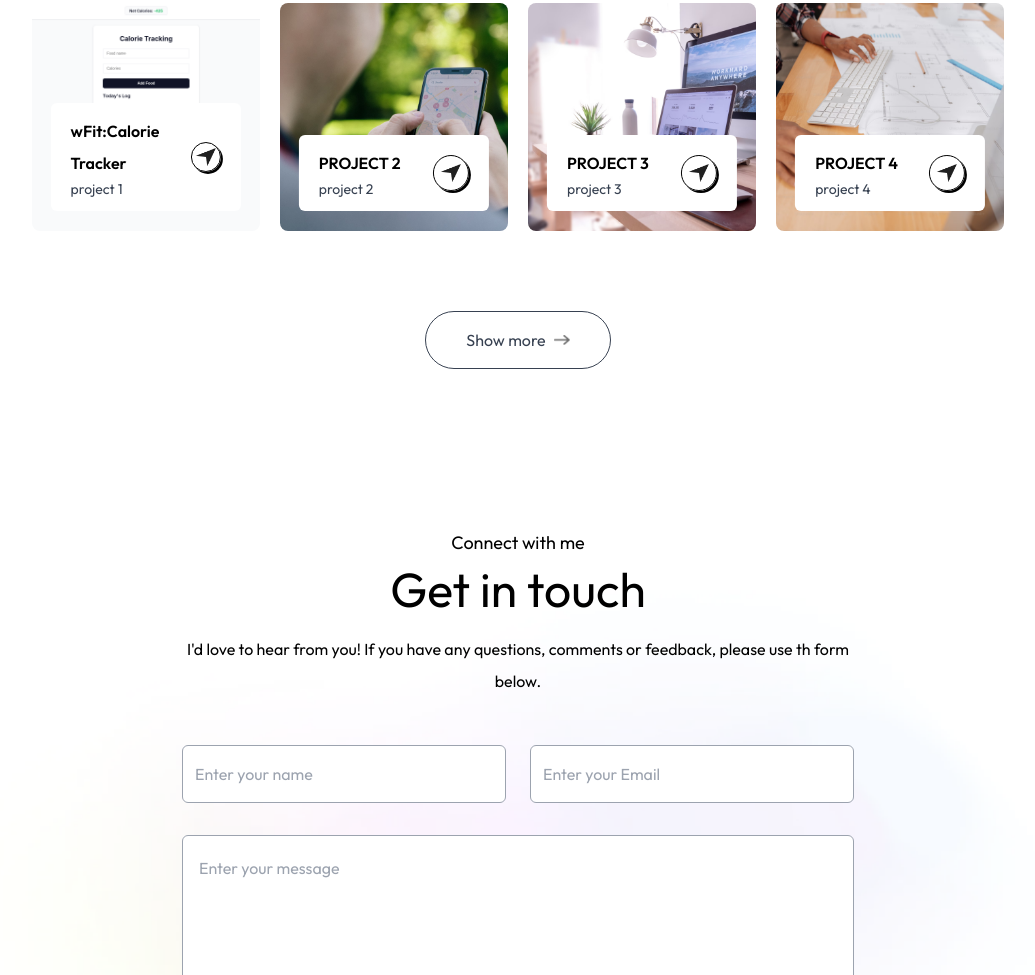
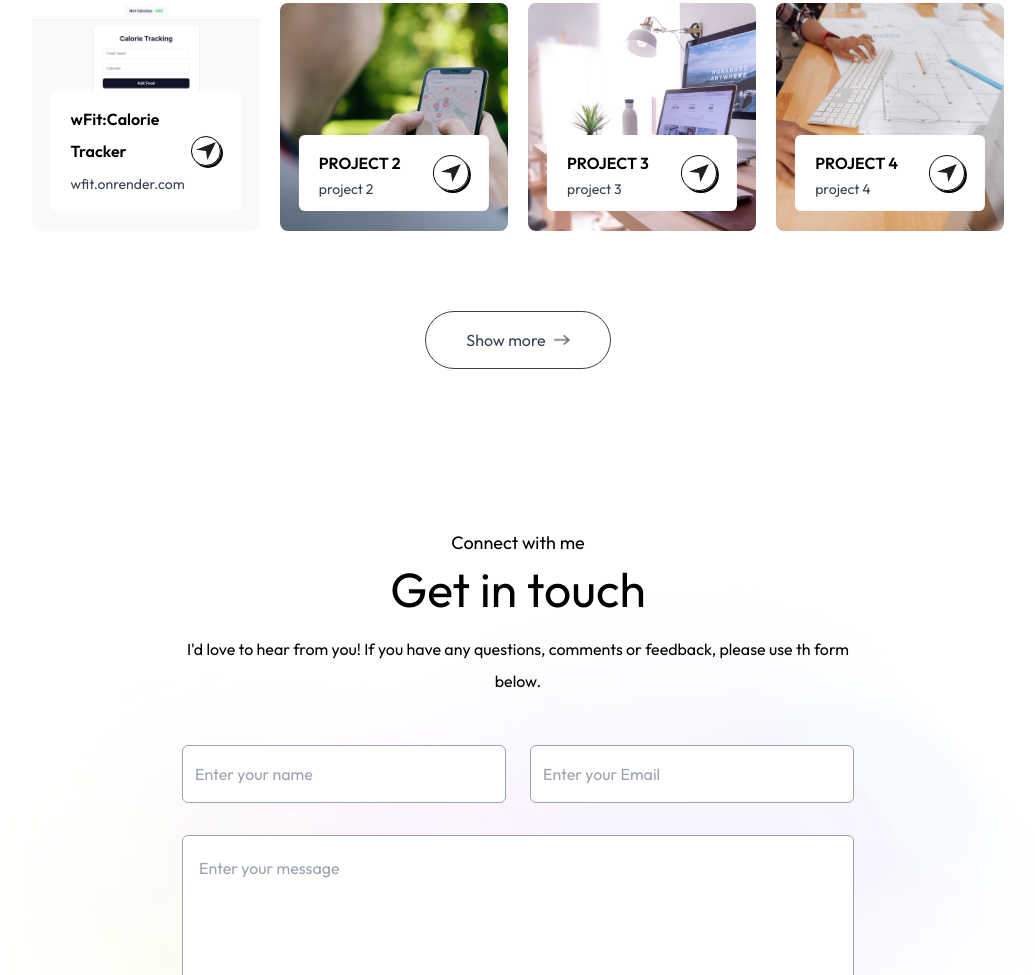
Before and after one commit to wthxrsh/portfolio, a plain HTML site: page index.html in a window 1280 px wide. Shown: the part 1893-2868 px from the top of the page, without its empty margins (122-1157 px from the left). Drawn offline with nearby package versions, Linux system fonts and the light colour scheme; a web font is replaced by a local one.

Commit message:
Update index.html

```diff
--- a/index.html
+++ b/index.html
@@ -140,7 +140,7 @@
             <div class="bg-white w-10/12 rounded-md absolute bottom-5 left-1/2 -translate-x-1/2 py-3 px-5 flex items-center justify-between duration-500 group-hover:bottom-7">
                 <div>
                     <h2 class="font-semibold">wFit:Calorie Tracker</h2>
-                    <p class="text-sm text-gray-700">project 1</p>
+                    <a class="text-sm text-gray-700" href="wfit.onrender.com">wfit.onrender.com</a>
                 </div>
                 <div class="border rounded-full border-black w-9 aspect-square flex items-center justify-center shadow-[2px_2px_0_#000] group-hover:bg-lime-300 transition">
                     <img src="media/send-icon.png" alt="" class="w-5">
```
